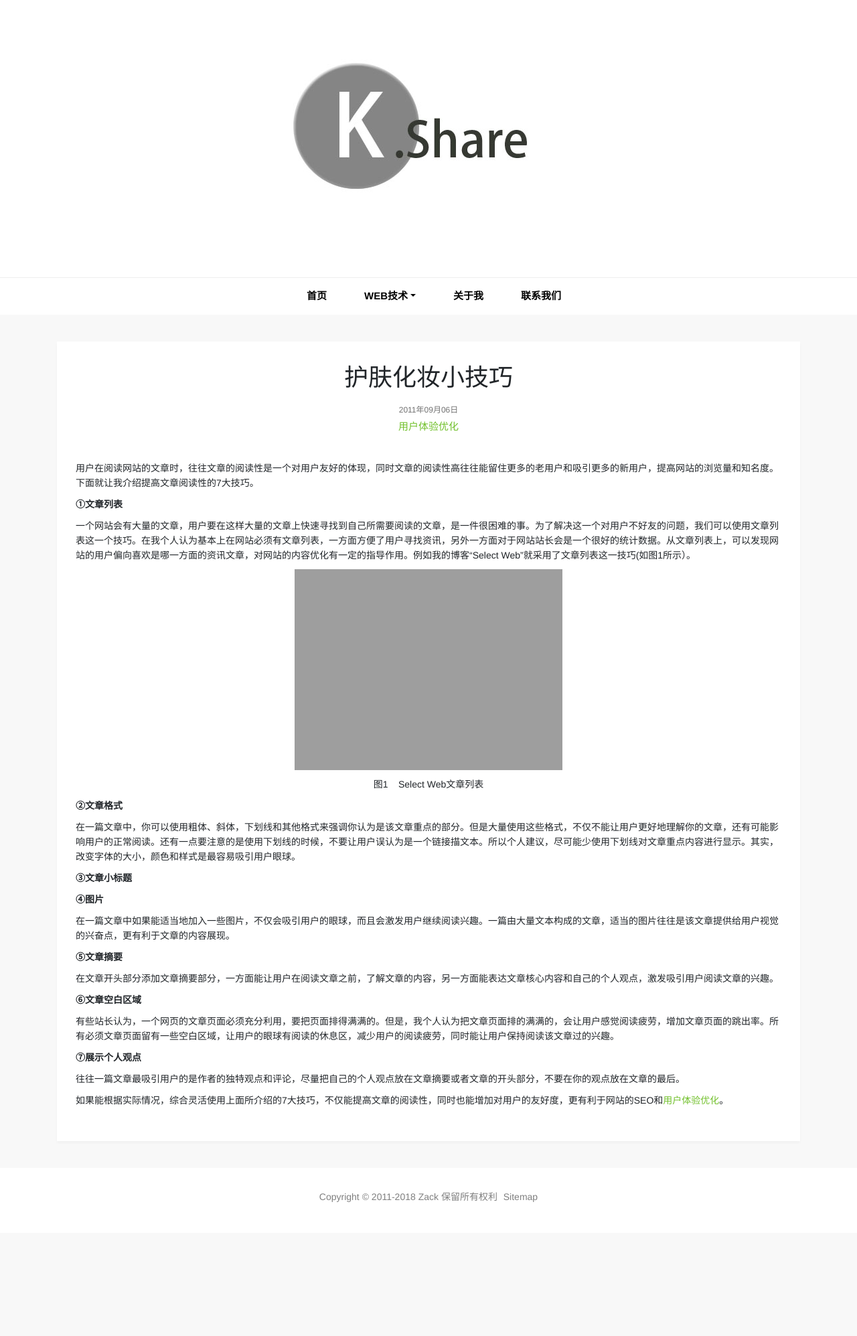
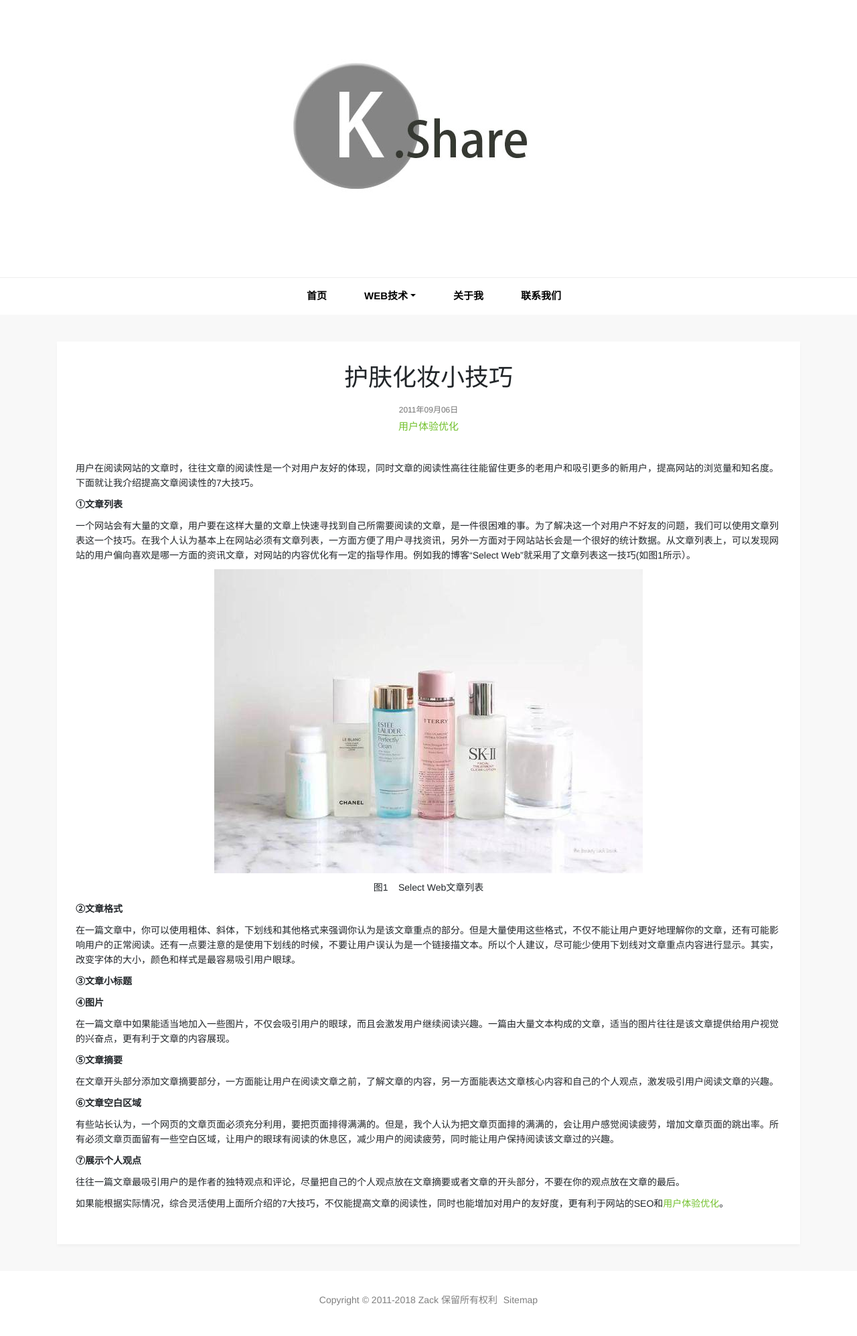
Before and after one commit to Kennylee929/Kennylee929.github.io, a Jekyll site: the page built from ueo/_posts/2011-09-06-web-skin.html, in a window 1280 px wide. Shown: the whole page at 67% size. Built offline with Jekyll 4.4.1, drawn with Linux system fonts in a browser that asks for light colours; before the commit the page ends 1841 px from its top, so only the background shows below that.

Commit message:
Update 2011-09-06-web-skin.html

```diff
--- a/ueo/_posts/2011-09-06-web-skin.html
+++ b/ueo/_posts/2011-09-06-web-skin.html
@@ -10,7 +10,7 @@
 <p>用户在阅读网站的文章时，往往文章的阅读性是一个对用户友好的体现，同时文章的阅读性高往往能留住更多的老用户和吸引更多的新用户，提高网站的浏览量和知名度。下面就让我介绍提高文章阅读性的7大技巧。</p>
 <p><b>①文章列表</b></p>
 <p>一个网站会有大量的文章，用户要在这样大量的文章上快速寻找到自己所需要阅读的文章，是一件很困难的事。为了解决这一个对用户不好友的问题，我们可以使用文章列表这一个技巧。在我个人认为基本上在网站必须有文章列表，一方面方便了用户寻找资讯，另外一方面对于网站站长会是一个很好的统计数据。从文章列表上，可以发现网站的用户偏向喜欢是哪一方面的资讯文章，对网站的内容优化有一定的指导作用。例如我的博客&ldquo;Select Web&rdquo;就采用了文章列表这一技巧(如图1所示）。</p>
-<p align="center"><img class="img-fluid" alt="Select Web文章列表" src="{{ site.url }}/images/ueo/web-skin1.jpeg"></p>
+<p align="center"><img class="img-fluid" alt="Select Web文章列表" src="{{ site.url }}/images/ueo/web-skin.jpeg"></p>
 <p align="center">图1&nbsp;&nbsp;&nbsp; Select Web文章列表</p>
 <p><b>②文章格式</b></p>
 <p>在一篇文章中，你可以使用粗体、斜体，下划线和其他格式来强调你认为是该文章重点的部分。但是大量使用这些格式，不仅不能让用户更好地理解你的文章，还有可能影响用户的正常阅读。还有一点要注意的是使用下划线的时候，不要让用户误认为是一个链接描文本。所以个人建议，尽可能少使用下划线对文章重点内容进行显示。其实，改变字体的大小，颜色和样式是最容易吸引用户眼球。</p>
```
